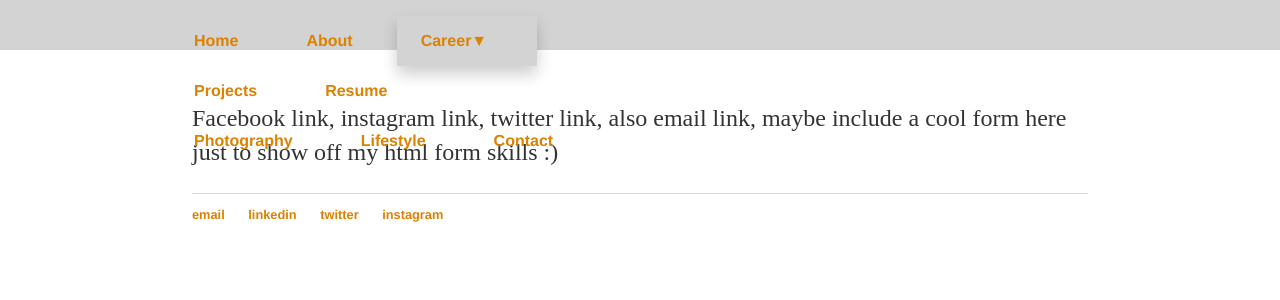
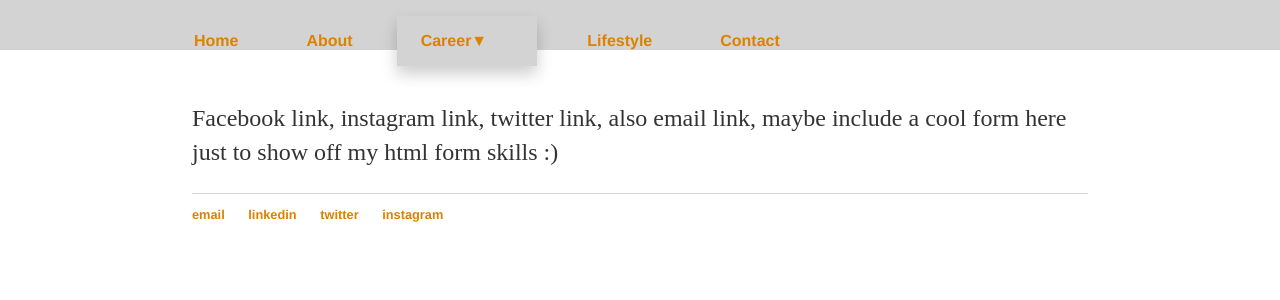
Before and after one commit to itsonlyjaz/itsonlyjaz.github.io, a Jekyll site: the page built from contact/index.html, in a window 1280 px wide. Shown: the top 300 px of the page. Built offline with Jekyll 4.4.1, drawn with Linux system fonts in a browser that asks for light colours.

Commit message:
Update main.css

```diff
--- a/css/main.css
+++ b/css/main.css
@@ -70,7 +70,7 @@
     float: left:
 }
 
-.menu-items li a, .dropbutton {
+.menu-items li a, .dropbtn {
     padding:10px 30px;
     display:inline-block;
     height: 2em;
@@ -78,7 +78,7 @@
     padding: 0 1.5em;
 }
 
-.menu li a:hover, .dropdown:hover .dropbutton{
+.menu li a:hover, .dropdown:hover .dropbtn{
 
     background-color: grey;
 }
@@ -112,14 +112,28 @@
       display: block;
     }
 
-.menu:hover .dropbutton{
+
+.dropdown-content {
+    display: none;
+    position: absolute;
+    background-color: lightgrey;
+    min-width: 160px;
+    box-shadow: 0px 8px 16px 0px rgba(0,0,0,0.2);
+    z-index: 1;
+}
+
+.dropdown-content a {
+    padding: 12px 16px;
+    text-decoration: none;
     display: block;
-    }
+    text-align: left;
+}
 
-.menu:hover .dropdown{
+.dropdown-content a:hover {background-color: grey}
+
+.dropdown:hover .dropdown-content {
     display: block;
 }
-
 
 @media only screen and (max-width: 800px) {
   .menu {
```
